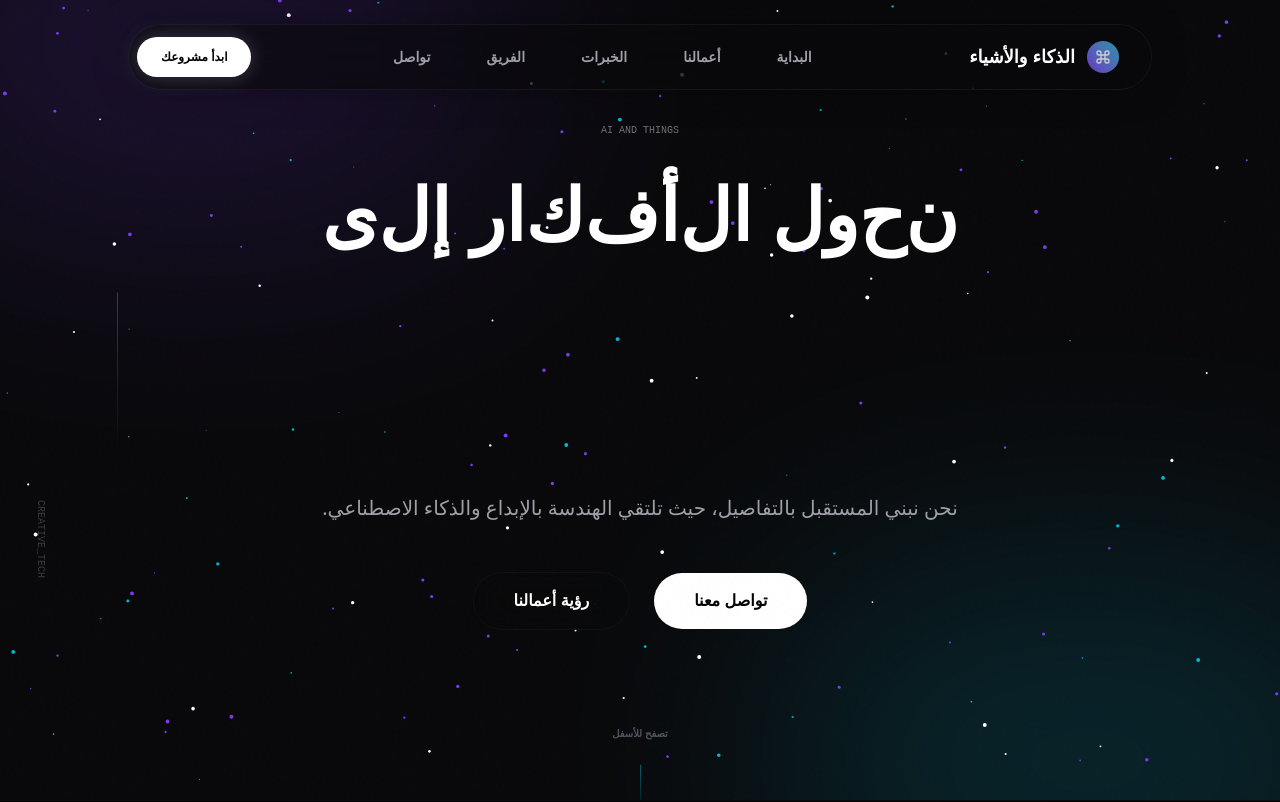
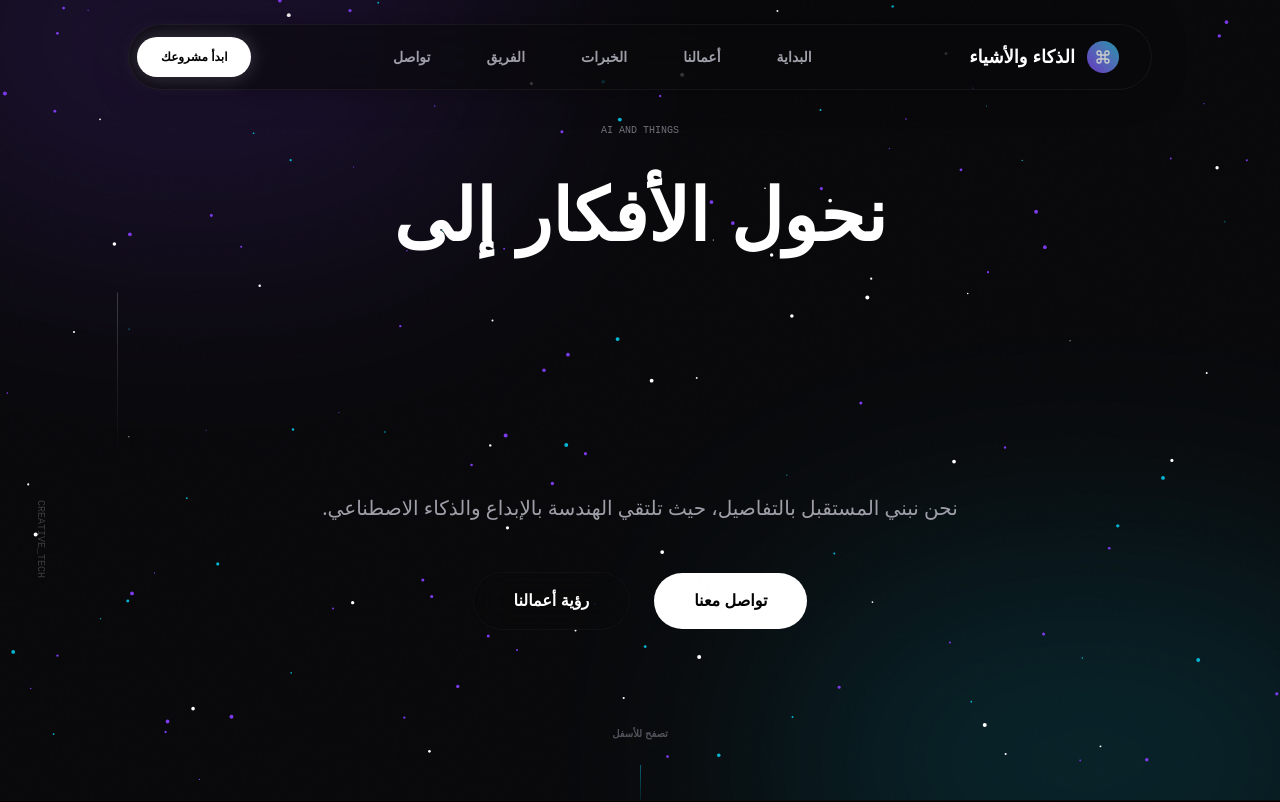
Before and after one commit to xgolo70-cloud/aiandthings-website, a Next.js app: page / in a window 1280 px wide. Shown: the top 802 px of the page. Built offline with nearby package versions, Linux system fonts and the light colour scheme; a web font is replaced by a local one.

Commit message:
إصلاح اتصال الحروف العربية (Arabic Cursive Join) وعرض الكلمات بشكل مترابط

```diff
--- a/src/components/layout/Footer.tsx
+++ b/src/components/layout/Footer.tsx
@@ -115,10 +115,10 @@ export default function Footer() {
 
         {/* Large Decorative Text - Cinematic Reveal */}
         <div className="mt-32 mb-10 text-center relative overflow-hidden select-none pointer-events-none footer-brand-chars">
-          <h2 className="text-[12vw] font-bold text-white/5 uppercase tracking-tighter leading-none arabic-impact flex justify-center gap-[0.2em]">
-            {"الذكاء والأشياء".split("").map((char, i) => (
+          <h2 className="text-[12vw] font-bold text-white/5 uppercase tracking-tighter leading-none arabic-impact flex justify-center gap-[0.3em]">
+            {"الذكاء والأشياء".split(" ").map((word, i) => (
                 <span key={i} className="footer-brand-char inline-block">
-                    {char === " " ? "\u00A0" : char}
+                    {word}
                 </span>
             ))}
           </h2>
--- a/src/components/sections/Contact.tsx
+++ b/src/components/sections/Contact.tsx
@@ -16,7 +16,7 @@ export default function Contact() {
     const magneticItems = document.querySelectorAll('.magnetic-target');
 
     magneticItems.forEach((item) => {
-      item.addEventListener('mousemove', (e: any) => {
+      item.addEventListener('mousemove', ((e: MouseEvent) => {
         const rect = item.getBoundingClientRect();
         const x = e.clientX - rect.left - rect.width / 2;
         const y = e.clientY - rect.top - rect.height / 2;
@@ -27,7 +27,7 @@ export default function Contact() {
           duration: 0.5,
           ease: "power2.out"
         });
-      });
+      }) as EventListener);
 
       item.addEventListener('mouseleave', () => {
         gsap.to(item, {
@@ -85,7 +85,7 @@ export default function Contact() {
 
             <div className="flex flex-col gap-6 items-start relative">
                 {/* Brand Signature Vertical */}
-                <div className="absolute -right-12 top-0 bottom-0 flex flex-col justify-center pointer-events-none opacity-20 hidden xl:flex">
+                <div className="absolute -right-12 top-0 bottom-0 justify-center pointer-events-none opacity-20 hidden xl:flex">
                     <span className="text-[10px] font-mono text-zinc-500 uppercase tracking-[0.5em] rotate-180 [writing-mode:vertical-rl]">AIANDTHINGS // BRANCH_ENTRY_001</span>
                 </div>
 
--- a/src/components/sections/InteractiveHero.tsx
+++ b/src/components/sections/InteractiveHero.tsx
@@ -182,17 +182,17 @@ export default function InteractiveHero() {
             className="hero-text text-4xl md:text-6xl lg:text-7xl font-bold text-white leading-[1.4] arabic-impact mb-6 relative z-20 pt-2 pb-10 overflow-visible flex flex-col items-center"
           >
               <div className="headline-line overflow-hidden py-1">
-                  {"نحول الأفكار إلى".split("").map((char, i) => (
-                    <span key={i} className="inline-block hover-char transition-all duration-300">
-                      {char === " " ? "\u00A0" : char}
+                  {"نحول الأفكار إلى".split(" ").map((word, i) => (
+                    <span key={i} className="inline-block hover-char transition-all duration-300 mx-[0.15em]">
+                      {word}
                     </span>
                   ))}
               </div>
               <div className="headline-line overflow-hidden py-1">
                   <span className="text-transparent bg-clip-text bg-linear-to-r from-electric-cyan via-white to-electric-violet inline-block pb-4 pt-2">
-                    {"واقع رقمي ذكي".split("").map((char, i) => (
-                      <span key={i} className="inline-block hover-char transition-all duration-300">
-                        {char === " " ? "\u00A0" : char}
+                    {"واقع رقمي ذكي".split(" ").map((word, i) => (
+                      <span key={i} className="inline-block hover-char transition-all duration-300 mx-[0.15em]">
+                        {word}
                       </span>
                     ))}
                   </span>
```
